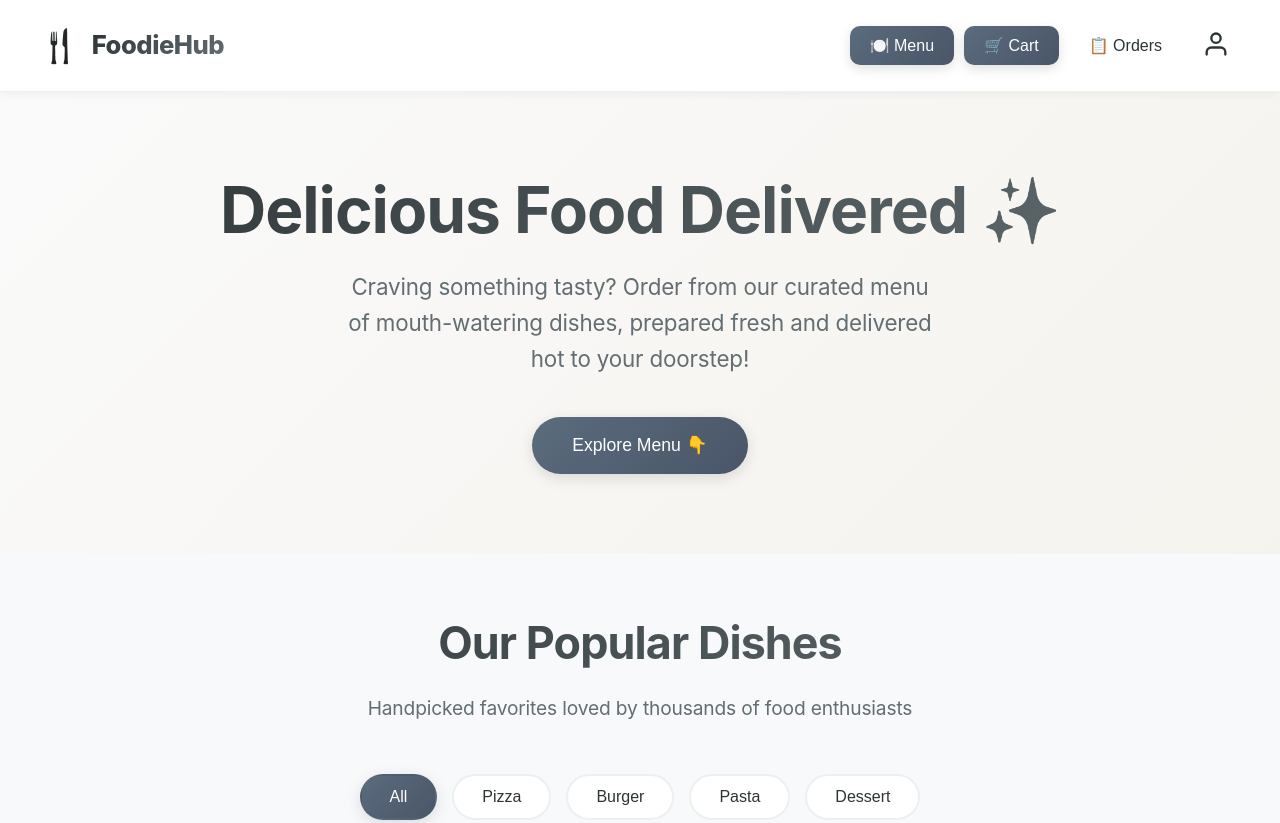
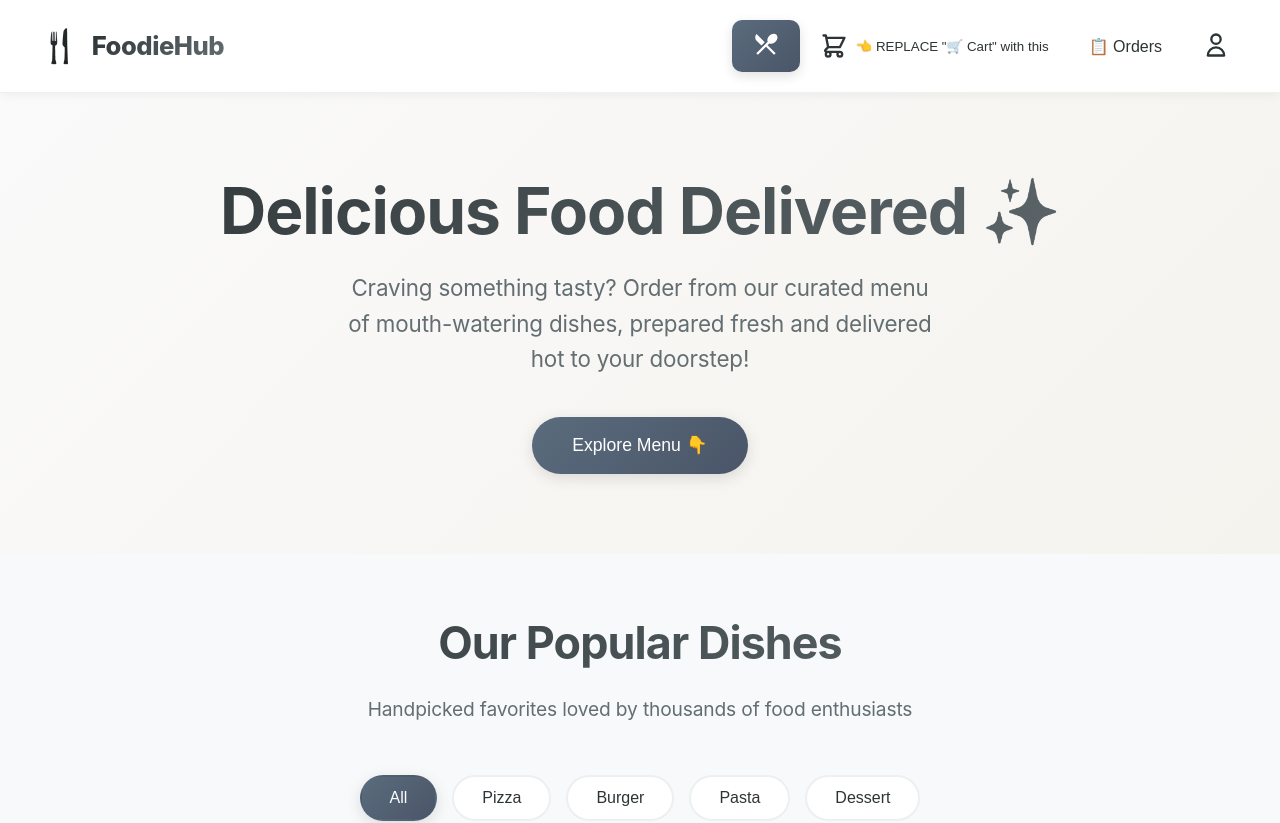
Before and after one commit to mohamedadnanpro123/restaurant-app-front-end, a React (Create React App) app: page / in a window 1280 px wide. Shown: the top 823 px of the page. Built offline with nearby package versions, Linux system fonts and the light colour scheme; no server answers.

Commit message:
UI: Replace all navbar text with clean outline icons (Menu, Cart, Login)

```diff
--- a/src/App.js
+++ b/src/App.js
@@ -4,7 +4,9 @@ import OrdersPage from "./components/OrdersPage";
 import LoginPage from "./components/LoginPage";
 import RegisterPage from "./components/RegisterPage";
 import CartPage from "./components/CartPage";
-import { FiUser } from 'react-icons/fi';  // Outlined person, no circle
+import { HiOutlineUser } from 'react-icons/hi';
+import { HiOutlineShoppingCart } from 'react-icons/hi';
+import { MdOutlineRestaurantMenu } from 'react-icons/md';
 
 function App() {
   const [activePage, setActivePage] = useState("menu");
@@ -174,20 +176,16 @@ function App() {
       boxShadow: "0 4px 12px rgba(0, 0, 0, 0.12)",
     },
    cartButton: {
-      background: "linear-gradient(135deg, #5a6c7d 0%, #4a5568 100%)",
-      color: "white",
+  background: "transparent",
+  color: "#2d3436",
   border: "none",
-      padding: "10px 20px",
-      borderRadius: "10px",
+  padding: "10px",
   cursor: "pointer",
-      fontSize: "clamp(0.95rem, 2.5vw, 1rem)",
-      fontWeight: "500",
   transition: "all 0.3s ease",
   position: "relative",
   display: "flex",
   alignItems: "center",
   gap: "8px",
-      boxShadow: "0 4px 12px rgba(0, 0, 0, 0.12)",
 },
     cartBadge: {
       position: "absolute",
@@ -333,7 +331,7 @@ function App() {
               }
             }}
           >
-            🍽️ Menu
+              <MdOutlineRestaurantMenu size={28} />
           </button>
 
           <button
@@ -351,7 +349,7 @@ function App() {
               e.currentTarget.style.boxShadow = "0 4px 12px rgba(0, 0, 0, 0.15)";
             }}
           >
-            🛒 Cart
+            <HiOutlineShoppingCart size={28} />  👈 REPLACE "🛒 Cart" with this
             {cart.length > 0 && (
               <span style={styles.cartBadge}>{cart.length}</span>
             )}
@@ -390,7 +388,7 @@ function App() {
                 e.currentTarget.style.boxShadow = "0 4px 12px rgba(0, 0, 0, 0.15)";
               }}
             >
-              <FiUser size={28} />
+              <HiOutlineUser size={28} />
             </button>
           ) : (
             <div style={styles.userSection} className="user-section">
@@ -424,7 +422,7 @@ function App() {
                 ...(activePage === "menu" ? styles.activeNavButton : {}),
               }}
             >
-              🍽️ Menu
+              <MdOutlineRestaurantMenu size={28} />
             </button>
 
             <button
@@ -435,7 +433,7 @@ function App() {
                 justifyContent: "center",
               }}
             >
-              🛒 Cart
+              <HiOutlineShoppingCart size={28} />  👈 REPLACE "🛒 Cart" with this
               {cart.length > 0 && (
                 <span style={styles.cartBadge}>{cart.length}</span>
               )}
@@ -456,7 +454,7 @@ function App() {
                 onClick={() => handleNavClick("login")}
                 style={{...styles.loginButton, width: "100%"}}
               >
-                <FiUser size={28} />
+               <HiOutlineUser size={28} />
               </button>
             ) : (
               <div style={{...styles.userSection, width: "100%", justifyContent: "center"}}>
```
Lines whose indentation alone changed are shown as unchanged.
